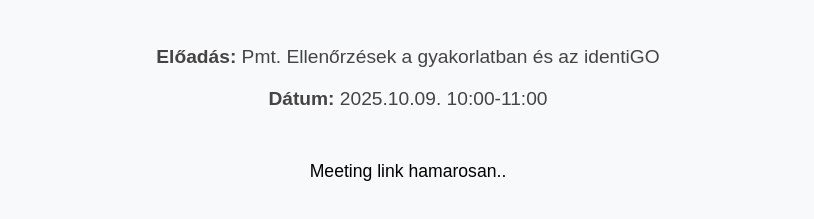
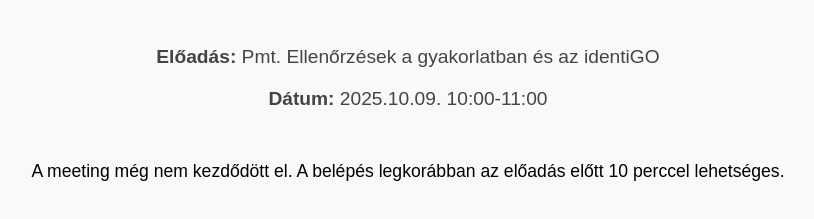
Before and after one commit to identigo-hu/akademia, a plain HTML site: page eloadas/vZ6ssFge.html in a window 1280 px wide. Shown: the part 395-614 px from the top of the page, without its empty margins (232-1046 px from the left). Drawn offline with Linux system fonts and the light colour scheme.

Commit message:
belépés szöveg

```diff
--- a/eloadas/vZ6ssFge.html
+++ b/eloadas/vZ6ssFge.html
@@ -69,7 +69,7 @@
       <p><strong>Dátum:</strong> 2025.10.09. 10:00-11:00</p>
     </div>
     <div class="zoom-link">
-      <p>Meeting link hamarosan..</p>
+      <p>A meeting még nem kezdődött el. A belépés legkorábban az előadás előtt 10 perccel lehetséges.</p>
       <!-- <a id="zoomLink" href="https://zoom.us/" target="_blank">Csatlakozás a Zoom meetinghez</a>
       <button class="icon-btn" onclick="copyLink()" title="Link másolása vágólapra">📋</button> -->
     </div>
```
